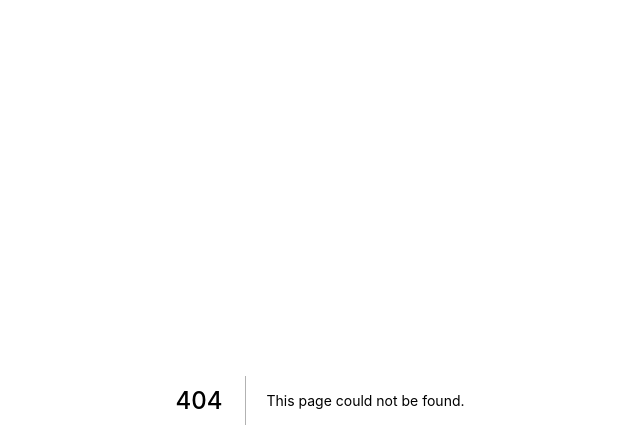
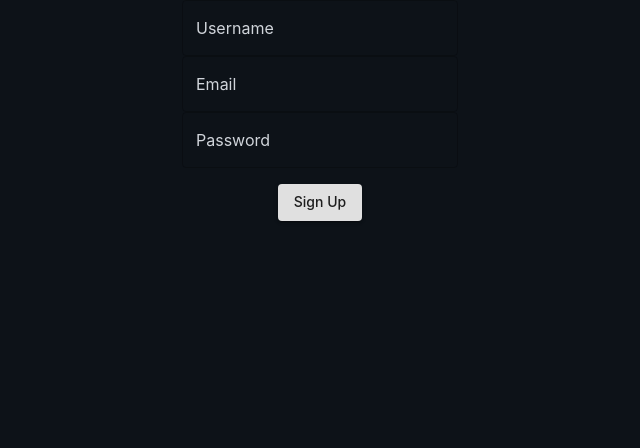
Before and after one commit to zhiwang20/reddit-web, a Next.js app: page /signup in a window 1280 px wide. Before the commit this address had no page. Shown: the top 448 px of the page, without its empty margins (320-960 px from the left). Built offline with nearby package versions, Linux system fonts and the light colour scheme.

Commit message:
add singup

```diff
--- /dev/null
+++ b/src/context/AuthContext.tsx
@@ -0,0 +1,57 @@
+import {
+  createContext,
+  Dispatch,
+  ReactElement,
+  SetStateAction,
+  useContext,
+  useEffect,
+  useState,
+} from "react";
+import Auth, { CognitoUser } from "@aws-amplify/auth";
+import { Hub } from "aws-amplify";
+
+interface UserContextType {
+  user: CognitoUser | null;
+  setUser: Dispatch<SetStateAction<CognitoUser>>;
+}
+
+const UserContext = createContext<UserContextType>({} as UserContextType);
+
+interface Props {
+  children: React.ReactElement;
+}
+
+export default function AuthContext({ children }: Props): ReactElement {
+  const [user, setUser] = useState<CognitoUser | null>(null);
+
+  useEffect(() => {
+    checkUser();
+  }, []);
+
+  useEffect(() => {
+    Hub.listen("auth", () => {
+      // Perform some action to update state whenever an auth event is detected.
+      checkUser();
+    });
+  }, []);
+
+  async function checkUser() {
+    try {
+      const amplifyUser = await Auth.currentAuthenticatedUser();
+      if (amplifyUser) {
+        setUser(amplifyUser);
+      }
+    } catch (error) {
+      // No current signed in User
+      setUser(null);
+    }
+  }
+
+  return (
+    <UserContext.Provider value={{ user, setUser }}>
+      {children}
+    </UserContext.Provider>
+  );
+}
+
+export const useUser = (): UserContextType => useContext(UserContext);
--- /dev/null
+++ b/src/pages/signup.tsx
@@ -0,0 +1,184 @@
+import React, { useState } from "react";
+import { useForm, SubmitHandler } from "react-hook-form";
+import { Button, Grid, Snackbar, TextField } from "@material-ui/core";
+import { Alert } from "@material-ui/lab";
+import { useUser } from "../context/AuthContext";
+import { Auth } from "aws-amplify";
+import { CognitoUser } from "@aws-amplify/auth";
+import { useRouter } from "next/router";
+
+interface IFormInput {
+  username: string;
+  email: string;
+  password: string;
+  code: string;
+}
+
+export default function Signup() {
+  // const { user, setUser } = useUser();
+  const { user } = useUser();
+  const router = useRouter();
+  const [open, setOpen] = useState(false);
+  const [signUpError, setSignUpError] = useState<string>("");
+  const [showCode, setShowCode] = useState<boolean>(false);
+
+  const {
+    register,
+    formState: { errors },
+    handleSubmit,
+  } = useForm<IFormInput>();
+
+  const onSubmit: SubmitHandler<IFormInput> = async (data) => {
+    try {
+      if (showCode) {
+        confirmSignUp(data);
+      } else {
+        await signUpWithEmailAndPassword(data);
+        setShowCode(true);
+      }
+    } catch (err) {
+      console.error(err);
+      setSignUpError(err.message);
+      setOpen(true);
+    }
+  };
+
+  const handleClose = (event?: React.SyntheticEvent, reason?: string) => {
+    if (reason === "clickaway") {
+      return;
+    }
+    setOpen(false);
+  };
+
+  async function signUpWithEmailAndPassword(
+    data: IFormInput
+  ): Promise<CognitoUser> {
+    const { username, password, email } = data;
+    try {
+      const { user } = await Auth.signUp({
+        username,
+        password,
+        attributes: {
+          email,
+        },
+      });
+      console.log("Signed up a user:", user);
+      return user;
+    } catch (error) {
+      throw error;
+    }
+  }
+
+  async function confirmSignUp(data: IFormInput) {
+    const { username, password, code } = data;
+    try {
+      await Auth.confirmSignUp(username, code);
+      const amplifyUser = await Auth.signIn(username, password);
+      console.log("Successs, singed in a user", amplifyUser);
+      if (amplifyUser) {
+        router.push(`/`);
+      } else {
+        throw new Error("Something went wrong :'(");
+      }
+    } catch (error) {
+      console.log("error confirming sign up", error);
+    }
+  }
+
+  console.log("The value of the user from the hook is:", user);
+
+  return (
+    <form onSubmit={handleSubmit(onSubmit)} autoComplete="off">
+      <Grid container direction="column" alignItems="center" justify="center">
+        <Grid item>
+          <TextField
+            variant="outlined"
+            id="username"
+            label="Username"
+            type="text"
+            error={errors.username ? true : false}
+            helperText={errors.username ? errors.username.message : null}
+            {...register("username", {
+              required: { value: true, message: "Please enter a username." },
+              minLength: {
+                value: 3,
+                message: "Please enter a username between 3-16 characters.",
+              },
+              maxLength: {
+                value: 16,
+                message: "Please enter a username between 3-16 characters.",
+              },
+            })}
+          />
+        </Grid>
+
+        <Grid item>
+          <TextField
+            variant="outlined"
+            id="email"
+            label="Email"
+            type="email"
+            error={errors.email ? true : false}
+            helperText={errors.email ? errors.email.message : null}
+            {...register("email", {
+              required: { value: true, message: "Please enter a valid email." },
+            })}
+          />
+        </Grid>
+
+        <Grid item>
+          <TextField
+            variant="outlined"
+            id="password"
+            label="Password"
+            type="password"
+            error={errors.password ? true : false}
+            helperText={errors.password ? errors.password.message : null}
+            {...register("password", {
+              required: { value: true, message: "Please enter a password." },
+              minLength: {
+                value: 8,
+                message: "Please enter a stronger password.",
+              },
+            })}
+          />
+        </Grid>
+
+        {showCode && (
+          <Grid item>
+            <TextField
+              variant="outlined"
+              id="code"
+              label="Verification Code"
+              type="text"
+              error={errors.code ? true : false}
+              helperText={errors.code ? errors.code.message : null}
+              {...register("code", {
+                required: { value: true, message: "Please enter a code." },
+                minLength: {
+                  value: 6,
+                  message: "Your verification is 6 characters long.",
+                },
+                maxLength: {
+                  value: 6,
+                  message: "Your verification is 6 characters long.",
+                },
+              })}
+            />
+          </Grid>
+        )}
+
+        <Grid style={{ marginTop: 16 }}>
+          <Button variant="contained" type="submit">
+            {showCode ? "Confirm Code" : "Sign Up"}
+          </Button>
+        </Grid>
+      </Grid>
+      <Snackbar open={open} autoHideDuration={6000} onClose={handleClose}>
+        <Alert onClose={handleClose} severity="error">
+          {signUpError}
+        </Alert>
+      </Snackbar>
+    </form>
+  );
+}
--- a/tsconfig.json
+++ b/tsconfig.json
@@ -4,7 +4,7 @@
     "lib": ["dom", "dom.iterable", "esnext"],
     "allowJs": true,
     "skipLibCheck": true,
-    "strict": true,
+    "strict": false,
     "forceConsistentCasingInFileNames": true,
     "noEmit": true,
     "esModuleInterop": true,
```
Also changed, not shown: package.json (+18 -16 lines), 2 other files (tests, documents, lock files or other folders).
